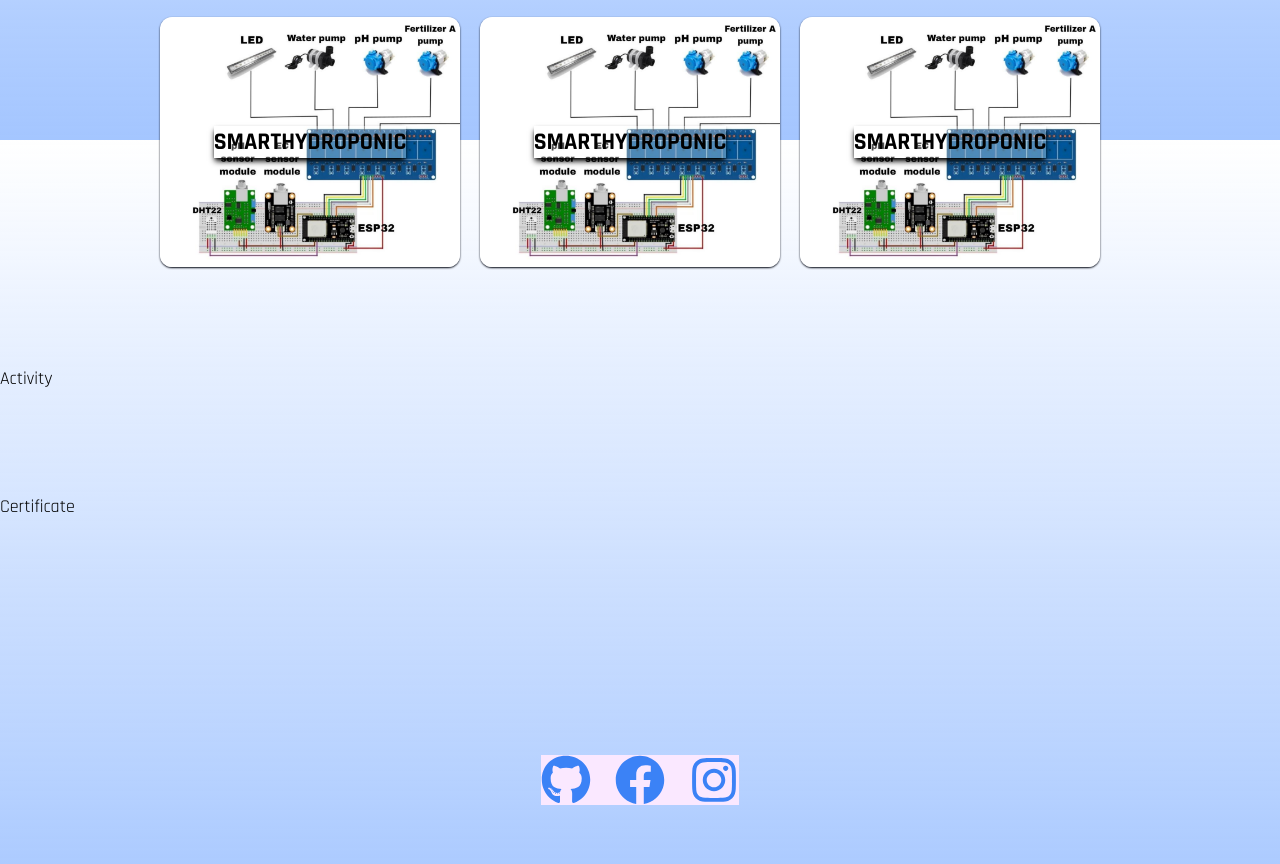
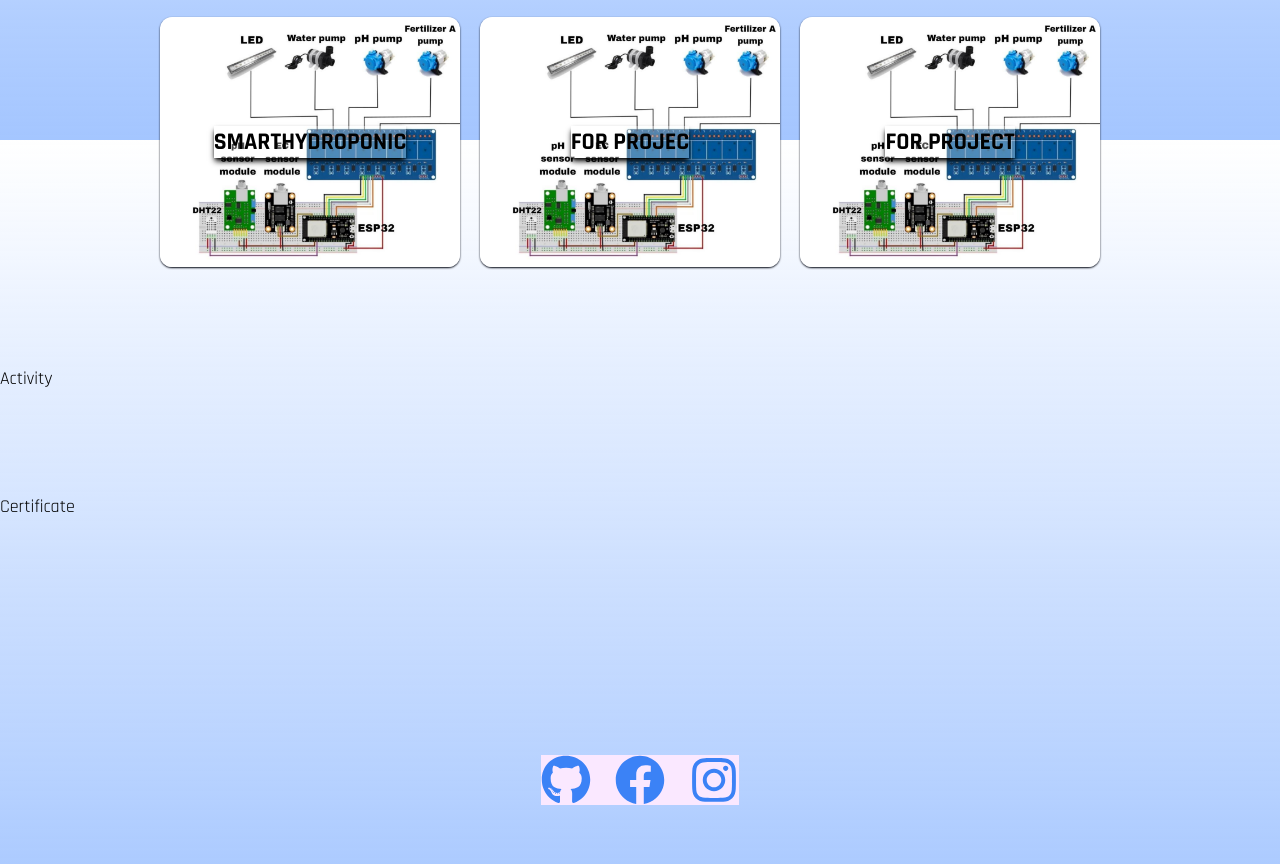
Before and after one commit to chankxow/chankxowPortfolio, a React (Create React App) app: page / in a window 1280 px wide. Shown: the part 2260-3124 px from the top of the page. Built offline with nearby package versions, Linux system fonts and the light colour scheme; the HTML template or start-up script is replaced by a standard one; a web font is replaced by a local one.

Commit message:
Update Project.js

```diff
--- a/src/components/Project.js
+++ b/src/components/Project.js
@@ -40,12 +40,12 @@ const Project = () => {
       rounded-xl flex items-center justify-center
       overflow-hidden shadow-sm shadow-gray-950
       transition-all duration-500 hover:scale-105 hover:shadow-lg hover:shadow-black ">
-      <h1 className="text-2xl font-bold text-black shadow-md shadow-black m-auto bg-white/30">SMARTHYDROPONIC</h1>
+      <h1 className="text-2xl font-bold text-black shadow-md shadow-black m-auto bg-white/30">FOR PROJEC</h1>
 
   <div className="card__content absolute top-0 left-0 h-[100%] w-[100%] padding-[20px]
    box-border bg-white/80 transition-all opacity-0 duration-[0.3s] hover:opacity-100">
-    <p className="card__title m-5 text-black font-bold">SMARTHYDROPONIC</p>
-    <p className="card__description m-5 text-black leading-6">เป็นโครงงานแข่งขันโดยจะนำการใช้ระบบ IOT มาใช้ในทางการเกษตรร่วมกับการปลูกพืชแบบไฮโดรโปนิค</p>
+    <p className="card__title m-5 text-black font-bold">FOR PROJEC</p>
+    <p className="card__description m-5 text-black leading-6">Lorem ipsum dolor sit, amet consectetur adipisicing elit. Quasi, sequi.</p>
     <a className='p-[5px] mx-auto relative text-gray-400 bg-slate-600 fill-currents w-max
                     flex justify-center items-center rounded transition-all duration-700 hover:fill-current
                      hover:text-white hover:bg-gradient-to-tr from-violet-800 pink-500 to-red-500' href="https://github.com/chankxow/Project_matthayom_5">
@@ -58,12 +58,12 @@ const Project = () => {
       rounded-xl flex items-center justify-center
       overflow-hidden shadow-sm shadow-gray-950
       transition-all duration-500 hover:scale-105 hover:shadow-lg hover:shadow-black ">
-      <h1 className="text-2xl font-bold text-black shadow-md shadow-black m-auto bg-white/30">SMARTHYDROPONIC</h1>
+      <h1 className="text-2xl font-bold text-black shadow-md shadow-black m-auto bg-white/30">FOR PROJECT</h1>
 
   <div className="card__content absolute top-0 left-0 h-[100%] w-[100%] padding-[20px]
    box-border bg-white/80 transition-all opacity-0 duration-[0.3s] hover:opacity-100">
-    <p className="card__title m-5 text-black font-bold">SMARTHYDROPONIC</p>
-    <p className="card__description m-5 text-black leading-6">เป็นโครงงานแข่งขันโดยจะนำการใช้ระบบ IOT มาใช้ในทางการเกษตรร่วมกับการปลูกพืชแบบไฮโดรโปนิค</p>
+    <p className="card__title m-5 text-black font-bold">FOR PROJEC</p>
+    <p className="card__description m-5 text-black leading-6">Lorem ipsum dolor sit amet consectetur adipisicing elit. Quasi, tempore.</p>
     <a className='p-[5px] mx-auto relative text-gray-400 bg-slate-600 fill-currents w-max
                     flex justify-center items-center rounded transition-all duration-700 hover:fill-current
                      hover:text-white hover:bg-gradient-to-tr from-violet-800 pink-500 to-red-500' href="https://github.com/chankxow/Project_matthayom_5">
```
